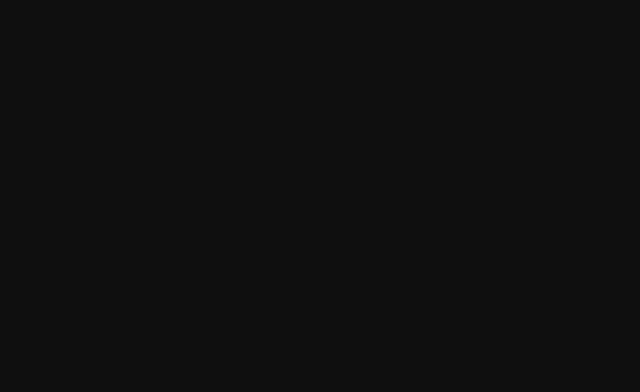
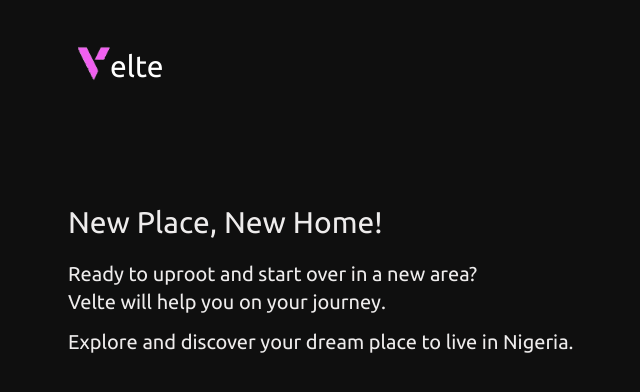
Before and after one commit to carrado/velte-website, a Next.js app: page / in a window 1280 px wide. Shown: the top 392 px of the page, without its empty margins (60-700 px from the left). Built offline with nearby package versions, Linux system fonts and the light colour scheme.

Commit message:
set up home page

```diff
--- a/src/app/globals.css
+++ b/src/app/globals.css
@@ -1,3 +1,7 @@
+@tailwind base;
+@tailwind components;
+@tailwind utilities;
+
 :root {
   --body-text: #eeecec;
   --body-background: #0f0f0f;
@@ -18,6 +22,7 @@ body {
   background: var(--body-background);
   transition: color 0.5s, background-color 0.5s;
   line-height: 1.6;
+  font-family: "Ubuntu";
   font-size: 15px;
   text-rendering: optimizeLegibility;
   -webkit-font-smoothing: antialiased;
--- a/src/app/page.js
+++ b/src/app/page.js
@@ -3,7 +3,53 @@ import Image from 'next/image'
 export default function Home() {
   return (
     <>
+      <div
+        className="w-full h-screen flex flex-col lg:py-10 lg:pl-32 sm:py-10 sm:px-20 py-10 px-5"
+      >
 
+        <div className="lg:flex md:flex sm:flex flex">
+          <Image src="/velte.png" width={50} height={50} alt='Velte' />
+          <div className="flex flex-col justify-end -ml-2">
+            <p className="text-3xl text-white">elte</p>
+          </div>
+        </div>
+
+        <div
+          className="w-full flex flex-col lg:flex lg:flex-row md:flex lg:my-5 sm:my-20 my-5"
+          style={{ minHeight: '85vh' }}
+        >
+
+          <div
+            className="flex lg:w-1/2 lg:flex-grow flex-col lg:flex-wrap w-full justify-start lg:py-20 "
+          >
+            <div className="flex flex-col lg:flex-grow lg:my-2">
+              <div className="lg:w-4/5 w-full">
+                <div className="lg:py-3 sm:py-4 pt-5 pb-3">
+                  <span className="lg:text-3xl md:text-3xl sm:text-2xl text-2xl">
+                    New Place, New Home!
+                  </span>
+                </div>
+                <div className="lg:py-2 w-full flex flex-col">
+                  <span className="lg:text-xl md:text-xl sm:text-lg text-base"
+                  >Ready to uproot and start over in a new area?  <br /> Velte will help
+                    you on your journey.</span
+                  >
+
+                  <span className="lg:text-xl text-base my-3"
+                  >Explore and discover your dream place to live in Nigeria.</span
+                  >
+                </div>
+
+                {/** DOWNLOAD BUTTON */}
+
+              </div>
+            </div>
+          </div>
+
+          {/** PHONE TEMPLATE */}
+
+        </div>
+      </div>
     </>
   )
 }
```
Also changed, not shown: public/velte.png (added).
